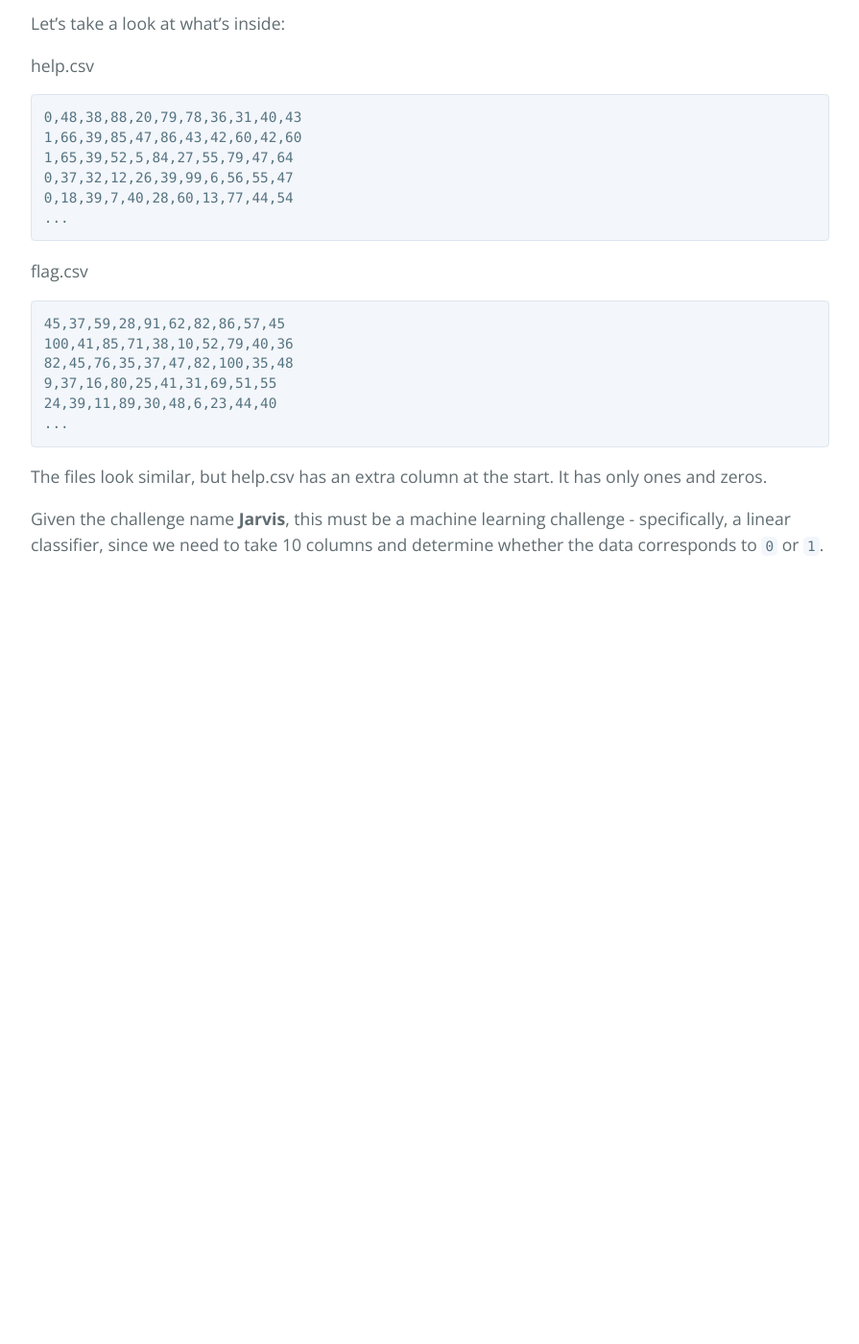
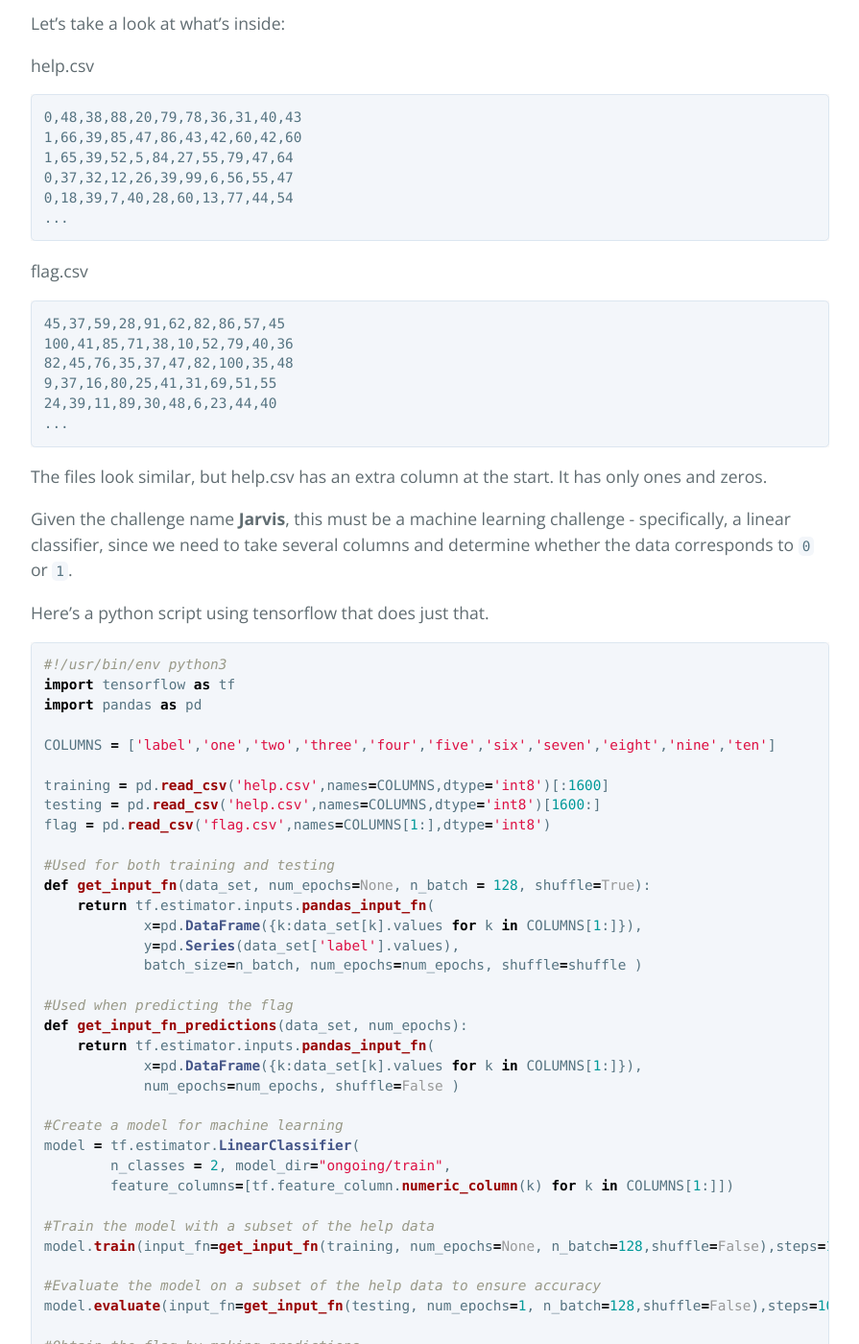
Before and after one commit to AdnanSlef/AdnanSlef.github.io, a Jekyll site: the page built from _posts/2020-05-26-jarvis.md, in a window 1280 px wide and 1400 px high, scrolled down 798 px. Shown: the whole window at 96% size, without its empty margins (192-1087 px from the left). Built offline with Jekyll 4.4.1, drawn with Linux system fonts in a browser that asks for light colours; before the commit the page ends 1428 px from its top, so only the background shows below that; some of the changed text lies outside the part shown.

Commit message:
finish jarvis

````diff
--- a/_posts/2020-05-26-jarvis.md
+++ b/_posts/2020-05-26-jarvis.md
@@ -48,4 +48,53 @@ flag.csv
 
 The files look similar, but help.csv has an extra column at the start. It has only ones and zeros.
 
-Given the challenge name **Jarvis**, this must be a machine learning challenge - specifically, a linear classifier, since we need to take 10 columns and determine whether the data corresponds to `0` or `1`.
+Given the challenge name **Jarvis**, this must be a machine learning challenge - specifically, a linear classifier, since we need to take several columns and determine whether the data corresponds to `0` or `1`.
+
+Here's a python script using tensorflow that does just that.
+
+```python
+#!/usr/bin/env python3
+import tensorflow as tf
+import pandas as pd
+
+COLUMNS = ['label','one','two','three','four','five','six','seven','eight','nine','ten']
+
+training = pd.read_csv('help.csv',names=COLUMNS,dtype='int8')[:1600]
+testing = pd.read_csv('help.csv',names=COLUMNS,dtype='int8')[1600:]
+flag = pd.read_csv('flag.csv',names=COLUMNS[1:],dtype='int8')
+
+#Used for both training and testing
+def get_input_fn(data_set, num_epochs=None, n_batch = 128, shuffle=True):
+    return tf.estimator.inputs.pandas_input_fn(
+            x=pd.DataFrame({k:data_set[k].values for k in COLUMNS[1:]}),
+            y=pd.Series(data_set['label'].values),
+            batch_size=n_batch, num_epochs=num_epochs, shuffle=shuffle )
+
+#Used when predicting the flag
+def get_input_fn_predictions(data_set, num_epochs):
+    return tf.estimator.inputs.pandas_input_fn(
+            x=pd.DataFrame({k:data_set[k].values for k in COLUMNS[1:]}),
+            num_epochs=num_epochs, shuffle=False )
+
+#Create a model for machine learning
+model = tf.estimator.LinearClassifier(
+        n_classes = 2, model_dir="ongoing/train",
+        feature_columns=[tf.feature_column.numeric_column(k) for k in COLUMNS[1:]])
+
+#Train the model with a subset of the help data
+model.train(input_fn=get_input_fn(training, num_epochs=None, n_batch=128,shuffle=False),steps=1000)
+
+#Evaluate the model on a subset of the help data to ensure accuracy
+model.evaluate(input_fn=get_input_fn(testing, num_epochs=1, n_batch=128,shuffle=False),steps=1000)
+
+#Obtain the flag by making predictions
+results = model.predict(input_fn=get_input_fn_predictions(flag, 1))
+
+binary_flag = b''.join(r['classes'][0]for r in results)
+ascii_flag = int(binary_flag,2).to_bytes(16,'big')
+
+print(f'Flag (in binary): {binary_flag}')
+print(f'Flag (in ASCII): {ascii_flag}')
+```
+
+When we run it, we get ``. Well, its accuracy on the training data was 98%, so won't be perfect. Luckily, we can correct the issue easily enough (``) and submit the flag.
````
